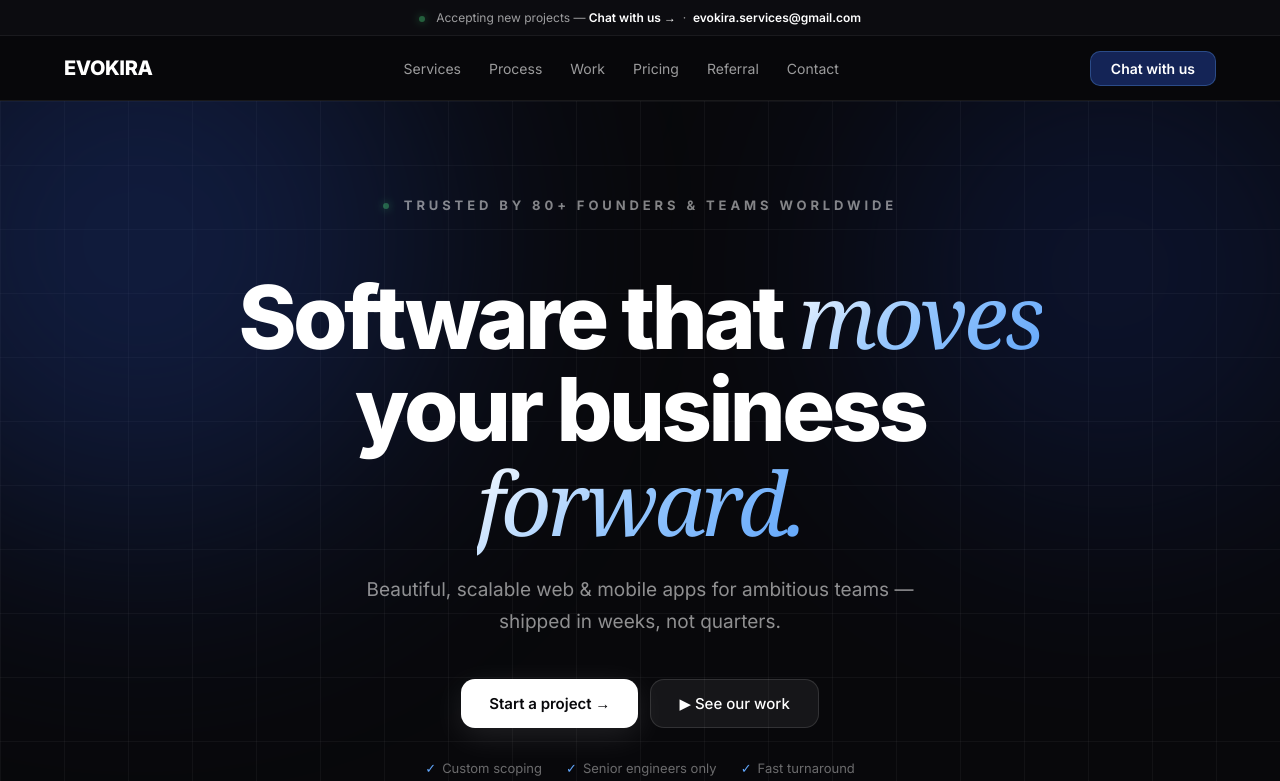
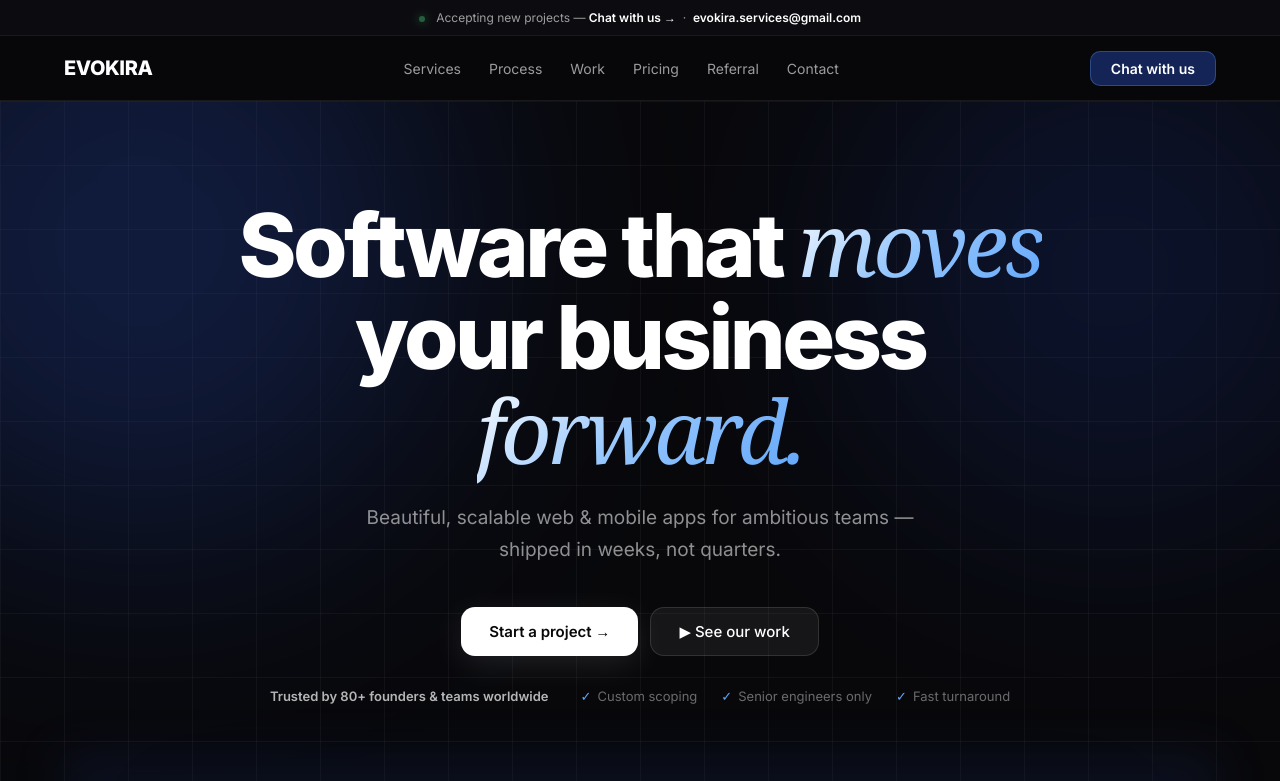
Before and after one commit to Lucypher666/evokira3, a website: page index.html in a window 1280 px wide. Shown: the top 781 px of the page. Drawn offline with Linux system fonts and the light colour scheme.

Commit message:
Reposition and restyle founder trust statement, remove live dot

```diff
--- a/index.html
+++ b/index.html
@@ -404,12 +404,6 @@ h2.sec-h{font-size:clamp(28px,8vw,48px);}
   <div class="orb" style="width:600px;height:600px;background:#1e3a8a;filter:blur(130px);opacity:.4;top:-160px;left:-160px;"></div>
   <div class="orb" style="width:500px;height:500px;background:#1e40af;filter:blur(120px);opacity:.2;top:-80px;right:-80px;"></div>
   <div class="hero-inner">
-    <div style="display:flex;justify-content:center;margin-bottom:32px;">
-      <div class="badge">
-        <span class="live-dot"></span>
-        Trusted by 80+ founders & teams worldwide
-      </div>
-    </div>
 
     <h1 class="hero-h">
       Software that <span class="grad-em">moves</span><br/>
@@ -424,6 +418,7 @@ h2.sec-h{font-size:clamp(28px,8vw,48px);}
     </div>
 
     <div class="trust">
+      <span style="color:rgba(255,255,255,0.7);font-weight:600;margin-right:8px;">Trusted by 80+ founders & teams worldwide</span>
       <span><span style="color:#60a5fa;">✓</span> Custom scoping</span>
       <span><span style="color:#60a5fa;">✓</span> Senior engineers only</span>
       <span><span style="color:#60a5fa;">✓</span> Fast turnaround</span>
```
